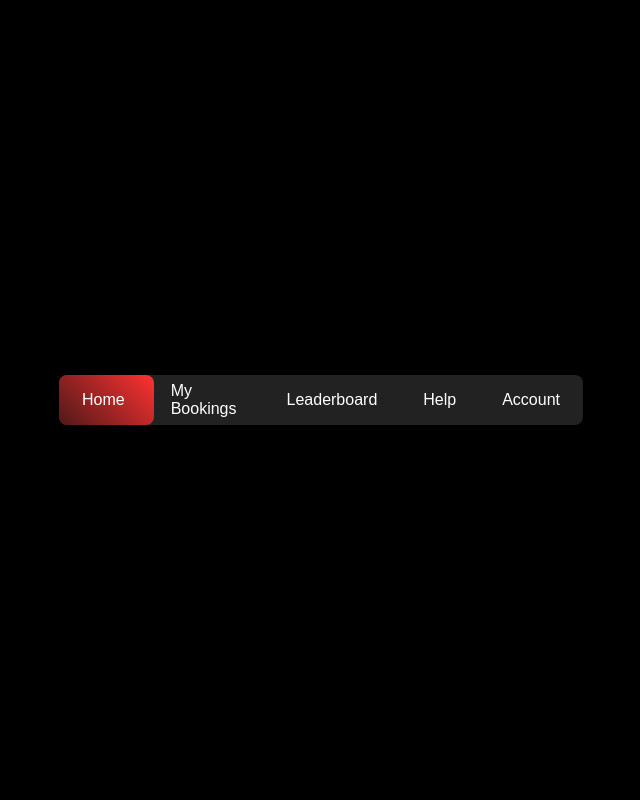
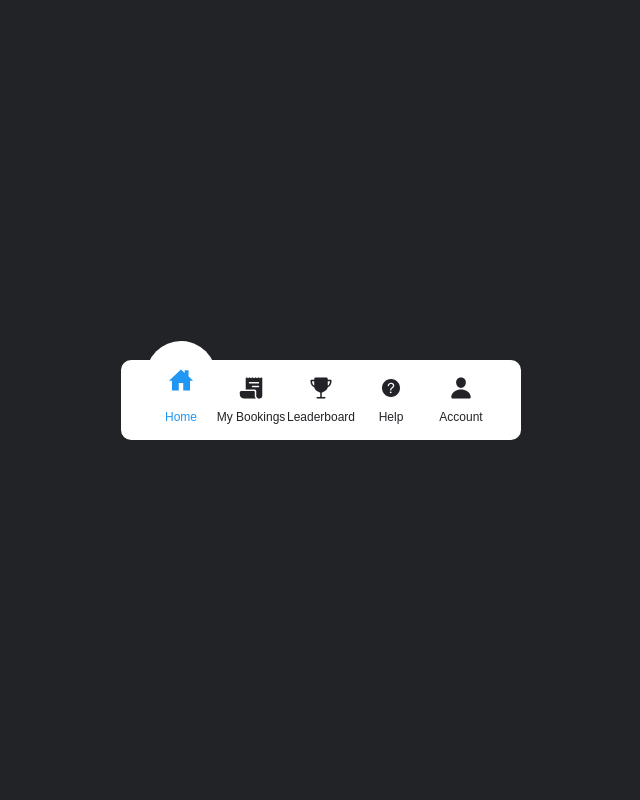
Before and after one commit to Gov-10/Kazilen_SRG, a Django app: template kazilen_srg/kazilen/templates/home.html in a window 1280 px wide. Shown: the whole page, without its empty margins (319-959 px from the left). Run offline with Django 5.2, Linux system fonts and the light colour scheme; the template is opened without the code that fills it, so the values that code supplies are empty; parts of the project's set-up code (start-up, migrations or seed data) failed here and were passed over.

Commit message:
home.html

```diff
--- a/kazilen_srg/kazilen/templates/home.html
+++ b/kazilen_srg/kazilen/templates/home.html
@@ -1,80 +1,187 @@
 <!DOCTYPE html>
 <html lang="en">
 <head>
-    <meta charset="UTF-8">
+  <meta charset="UTF-8" />
   <title>Landing Page</title>
   <style>
     * {
       margin: 0;
       padding: 0;
       box-sizing: border-box;
-            font-family: 'poppins', sans-serif;
+      font-family: 'Poppins', sans-serif;
     }
+
     body {
       display: flex;
       justify-content: center;
       align-items: center;
       min-height: 100vh;
-            background: #000;
+      background-color: #222327;
     }
-        nav {
+
+    .navigation {
       position: relative;
-            width: 524px;
-            height: 50px;
-            background: #222;
-            border-radius: 8px;
+      width: 400px;
+      height: 80px;
+      background: #fff;
       display: flex;
       justify-content: center;
       align-items: center;
+      border-radius: 10px;
     }
-        nav a {
+
+    .navigation ul {
+      display: flex;
+      width: 350px;
       position: relative;
-            display: inline-block;
-            font-size: 1em;
+    }
+
+    .navigation ul li {
+      list-style: none;
+      position: relative;
+      width: 70px;
+      /* height: 80px; */
+      z-index: 2;
+    }
+
+    .navigation ul li a {
+      position: relative;
+      display: flex;
+      justify-content: center;
+      align-items: center;
+      flex-direction: column;
+      width: 100%;
+      text-align: center;
       font-weight: 500;
-            color: #fff;
       text-decoration: none;
-            padding: 23px;
+    }
+
+    .navigation ul li a .icon {
+      font-size: 1.5em;
+      color: #222327;
+      transition: 0.4s;
+      margin-bottom: 4px;
+    }
+
+    .navigation ul li.active a .icon {
+      color: #2196f3;
+      transform: translateY(-8px);
+    }
+
+    .navigation ul li a .text {
+      color: #222327;
+      font-size: 0.75em;
+      transition: 0.3s;
+    }
+
+    .navigation ul li.active a .text {
+      color: #2196f3;
+    }
+
+    .indicator {
+      position: absolute;
+      top: -35px;
+      width: 70px;
+      height: 70px;
+      background: #fff;
+      border-radius: 50%;
       z-index: 1;
-        }
-        nav span {
-            position: absolute;
-            top: 0;
-            left: 0;
-            width: 95px;
-            height: 100%;
-            background: linear-gradient(45deg, #4f1919, #ff3131);
-            border-radius: 8px;
-            transition: .5s;
-        }
-        nav a:nth-child(1):hover~span {
+      transition: 0.5s;
       left: 0;
     }
-        nav a:nth-child(2):hover~span {
-            left: 95px;
+
+    .indicator::before {
+      content: '';
+      position: absolute;
+      top: 5px;
+      left: -28px;
+      width: 30px;
+      height: 30px;
+      background: transparent;
+      border-radius: 50%;
+      box-shadow: 15px 18px #fff;
     }
-        nav a:nth-child(3):hover~span {
-            left: 189px;
-            width: 110px;
+
+    .indicator::after {
+      content: '';
+      position: absolute;
+      top: 5px;
+      left: 38px;
+      width: 30px;
+      height: 30px;
+      background: transparent;
+      border-radius: 50%;
+      box-shadow: -15px 18px #fff;
     }
-        nav a:nth-child(4):hover~span {
-            left: 289px;
-            width: 115px;
+
+    .navigation ul li:nth-child(1).active ~ .indicator {
+      transform: translateX(calc(70px * 0));
     }
-        nav a:nth-child(5):hover~span {
-            left: 413px;
-            width: 110px;
+
+    .navigation ul li:nth-child(2).active ~ .indicator {
+      transform: translateX(calc(70px * 1));
+    }
+
+    .navigation ul li:nth-child(3).active ~ .indicator {
+      transform: translateX(calc(70px * 2));
+    }
+
+    .navigation ul li:nth-child(4).active ~ .indicator {
+      transform: translateX(calc(70px * 3));
+    }
+
+    .navigation ul li:nth-child(5).active ~ .indicator {
+      transform: translateX(calc(70px * 4));
     }
   </style>
 </head>
 <body>
-    <nav>
-        <a href="#">Home</a>
-        <a href="#">My Bookings</a>
-        <a href="#">Leaderboard</a>
-        <a href="#">Help</a>
-        <a href="#">Account</a>
-        <span></span>
-    </nav>
+  <div class="navigation">
+    <ul>
+      <li class="list active">
+        <a href="#">
+          <span class="icon"><ion-icon name="home-sharp"></ion-icon></span>
+          <span class="text">Home</span>
+        </a>
+      </li>
+      <li class="list">
+        <a href="#">
+          <span class="icon"><ion-icon name="receipt"></ion-icon></span>
+          <span class="text">My Bookings</span>
+        </a>
+      </li>
+      <li class="list">
+        <a href="#">
+          <span class="icon"><ion-icon name="trophy"></ion-icon></span>
+          <span class="text">Leaderboard</span>
+        </a>
+      </li>
+      <li class="list">
+        <a href="#">
+          <span class="icon"><ion-icon name="help-circle"></ion-icon></span>
+          <span class="text">Help</span>
+        </a>
+      </li>
+      <li class="list">
+        <a href="#">
+          <span class="icon"><ion-icon name="person"></ion-icon></span>
+          <span class="text">Account</span>
+        </a>
+      </li>
+      <div class="indicator"></div>
+    </ul>
+  </div>
+
+  <script>
+    const list = document.querySelectorAll('.list');
+    function activelink() {
+      list.forEach((item) => item.classList.remove('active'));
+      this.classList.add('active');
+    }
+    list.forEach((item) => item.addEventListener('click', activelink));
+  </script>
+
+  <script type="module" src="https://unpkg.com/ionicons@7.1.0/dist/ionicons/ionicons.esm.js"></script>
+  <script nomodule src="https://unpkg.com/ionicons@7.1.0/dist/ionicons/ionicons.js"></script>
 </body>
 </html>
```
Lines whose indentation alone changed are shown as unchanged.
